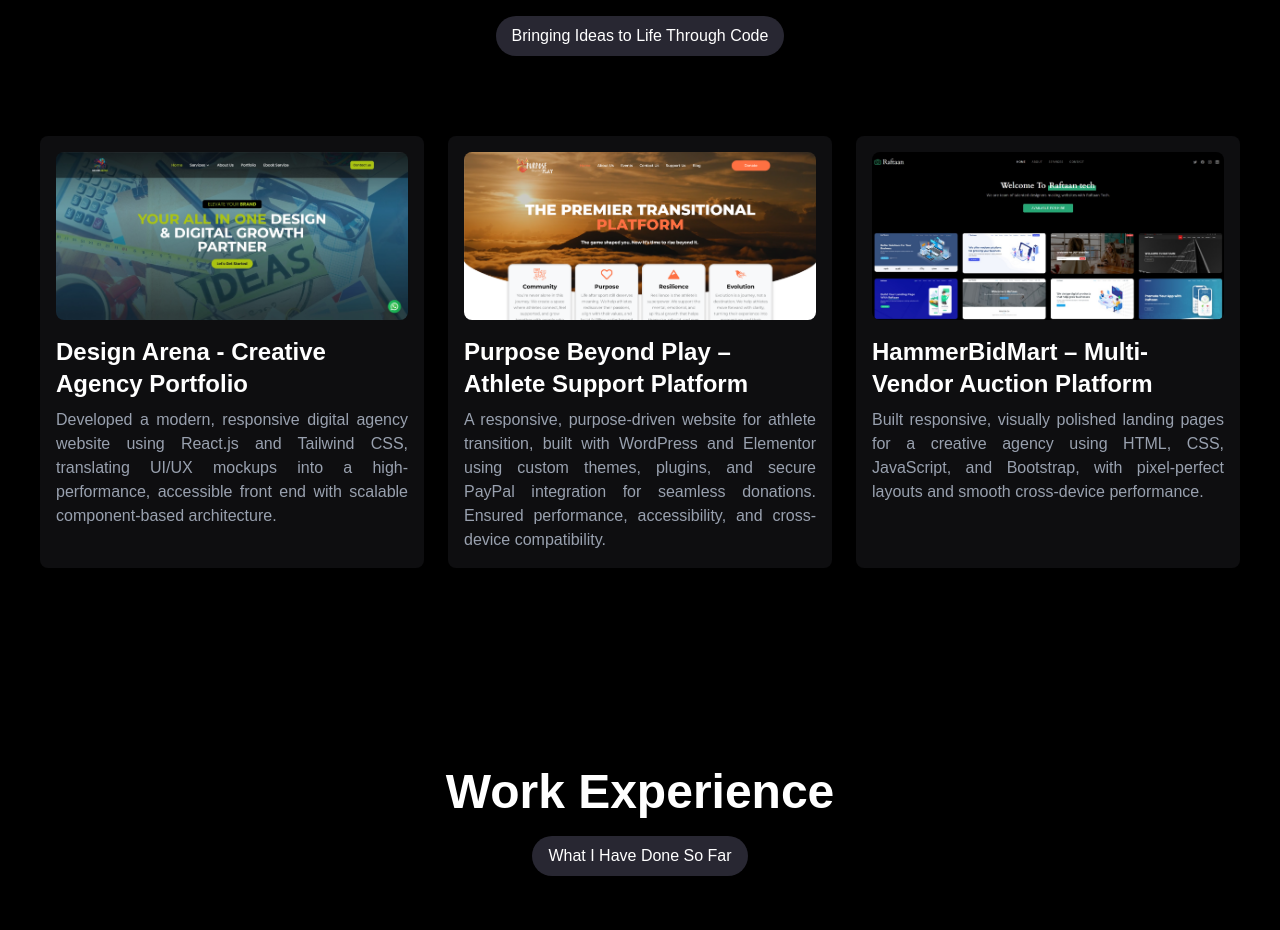
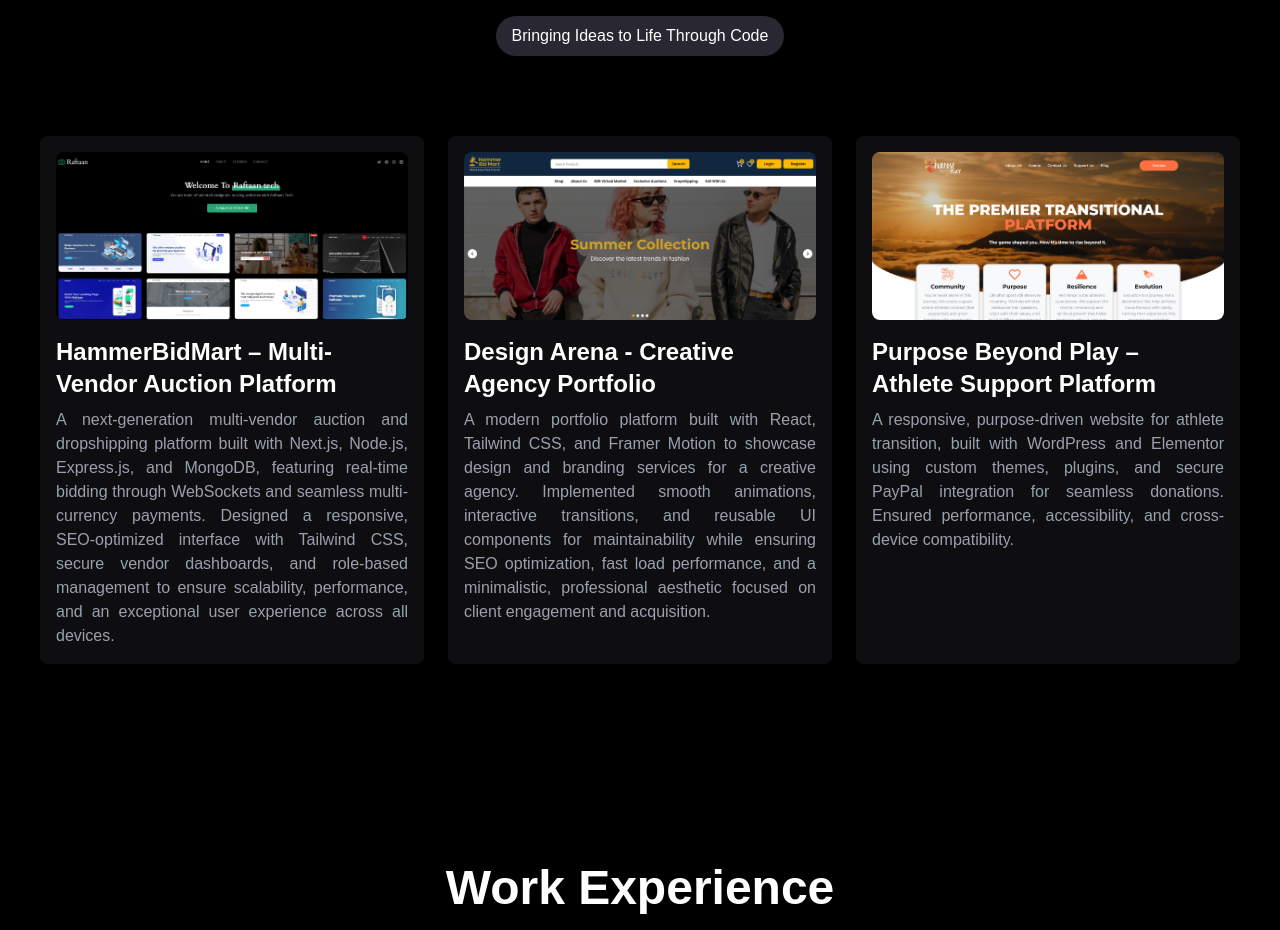
Before and after one commit to shahzaibkhan-4630/Shahzaib-Portfolio, a React (Vite) app: page / in a window 1280 px wide. Shown: the part 3780-4710 px from the top of the page. Built offline with nearby package versions, Linux system fonts and the light colour scheme; a web font is replaced by a local one.

Commit message:
Change In ShowCase Section

```diff
--- a/src/sections/ShowCaseSection.jsx
+++ b/src/sections/ShowCaseSection.jsx
@@ -54,6 +54,34 @@ const ShowcaseSection = () => {
             </div>
 
             <div className="grid grid-cols-1 md:grid-cols-2 xl:grid-cols-3 gap-6 app-showcase items-stretch">
+
+                <div
+                    className="bg-[#0E0E10] p-4 rounded-lg shadow-lg"
+                    ref={project3Ref}
+                >
+                    <div className="relative">
+                        <a
+                            href="https://raftaan-landingpage.netlify.app/"
+                            target="_blank"
+                            rel="noopener noreferrer"
+                        >
+                            <img
+                                src="/project-3.jpg"
+                                alt="Raftaan Tech"
+                                className=" rounded-lg"
+                            />
+                        </a>
+                    </div>
+                    <div className="mt-4">
+                        <h2 className="text-xl md:text-2xl font-semibold text-white">
+                            HammerBidMart – Multi-Vendor Auction Platform
+                        </h2>
+                        <p className="text-gray-400 text-justify mt-2">
+                            A next-generation multi-vendor auction and dropshipping platform built with Next.js, Node.js, Express.js, and MongoDB, featuring real-time bidding through WebSockets and seamless multi-currency payments. Designed a responsive, SEO-optimized interface with Tailwind CSS, secure vendor dashboards, and role-based management to ensure scalability, performance, and an exceptional user experience across all devices.
+                        </p>
+                    </div>
+                </div>
+
                 <div
                     className="bg-[#0E0E10] p-4 rounded-lg shadow-lg"
                     ref={project1Ref}
@@ -65,7 +93,7 @@ const ShowcaseSection = () => {
                             rel="noopener noreferrer"
                         >
                             <img
-                                src="/project-1.jpg"
+                                src="/project-4.png"
                                 alt="Design Arena"
                                 className="rounded-lg"
                             />
@@ -76,8 +104,7 @@ const ShowcaseSection = () => {
                             Design Arena - Creative Agency Portfolio
                         </h2>
                         <p className="text-gray-400 mt-2 text-justify">
-                            Developed a modern, responsive digital agency website using React.js and Tailwind CSS, translating UI/UX mockups
-                            into a high-performance, accessible front end with scalable component-based architecture.
+                            A modern portfolio platform built with React, Tailwind CSS, and Framer Motion to showcase design and branding services for a creative agency. Implemented smooth animations, interactive transitions, and reusable UI components for maintainability while ensuring SEO optimization, fast load performance, and a minimalistic, professional aesthetic focused on client engagement and acquisition.
                         </p>
                     </div>
                 </div>
@@ -111,33 +138,7 @@ const ShowcaseSection = () => {
                     </div>
                 </div>
 
-                <div
-                    className="bg-[#0E0E10] p-4 rounded-lg shadow-lg"
-                    ref={project3Ref}
-                >
-                    <div className="relative">
-                        <a
-                            href="https://raftaan-landingpage.netlify.app/"
-                            target="_blank"
-                            rel="noopener noreferrer"
-                        >
-                            <img
-                                src="/project-3.jpg"
-                                alt="Raftaan Tech"
-                                className=" rounded-lg"
-                            />
-                        </a>
-                    </div>
-                    <div className="mt-4">
-                        <h2 className="text-xl md:text-2xl font-semibold text-white">
-                            HammerBidMart – Multi-Vendor Auction Platform
-                        </h2>
-                        <p className="text-gray-400 text-justify mt-2">
-                            Built responsive, visually polished landing pages for a creative agency using HTML, CSS, JavaScript, and Bootstrap,
-                            with pixel-perfect layouts and smooth cross-device performance.
-                        </p>
-                    </div>
-                </div>
+
             </div>
         </section>
     );
```
Also changed, not shown: public/project-4.png (added).
